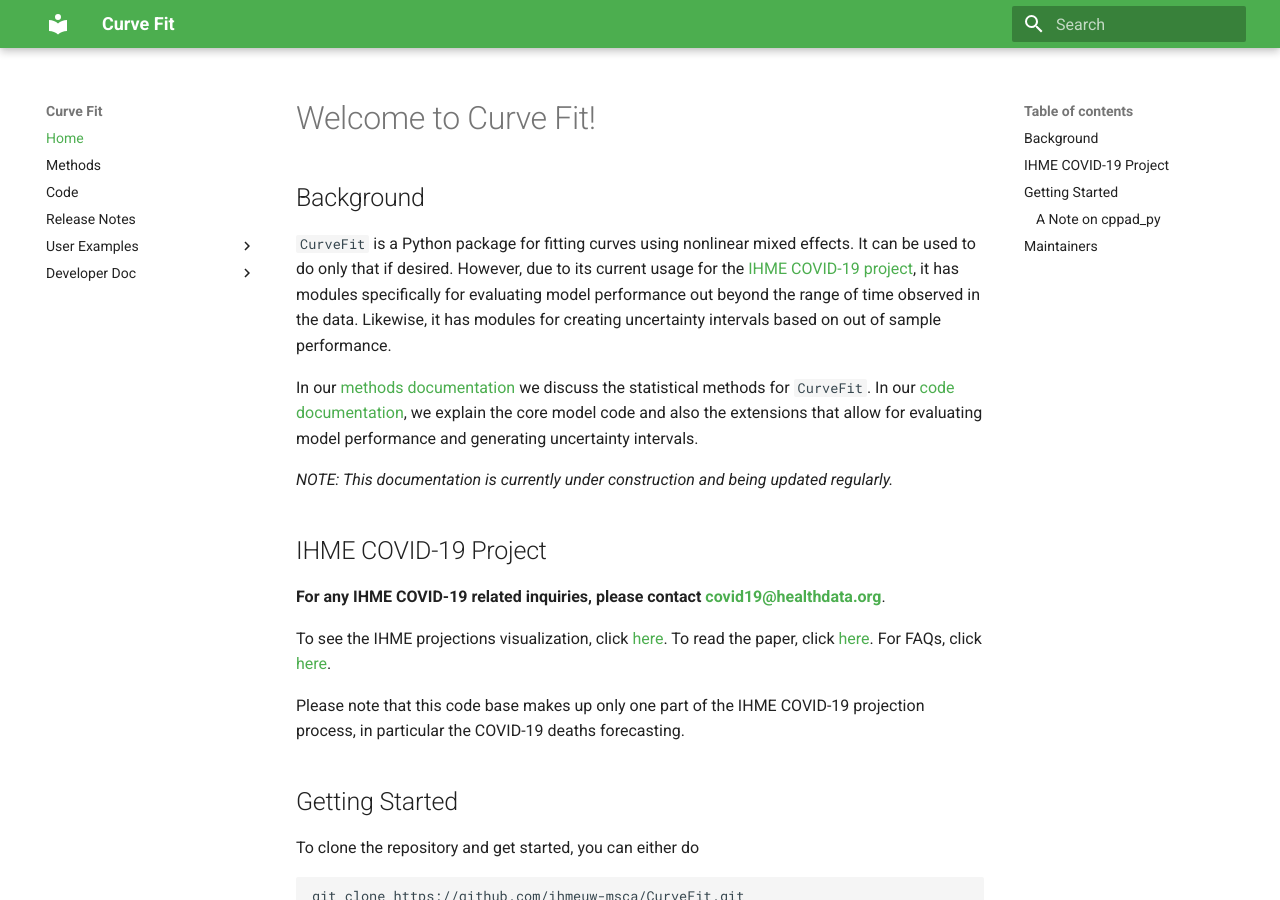
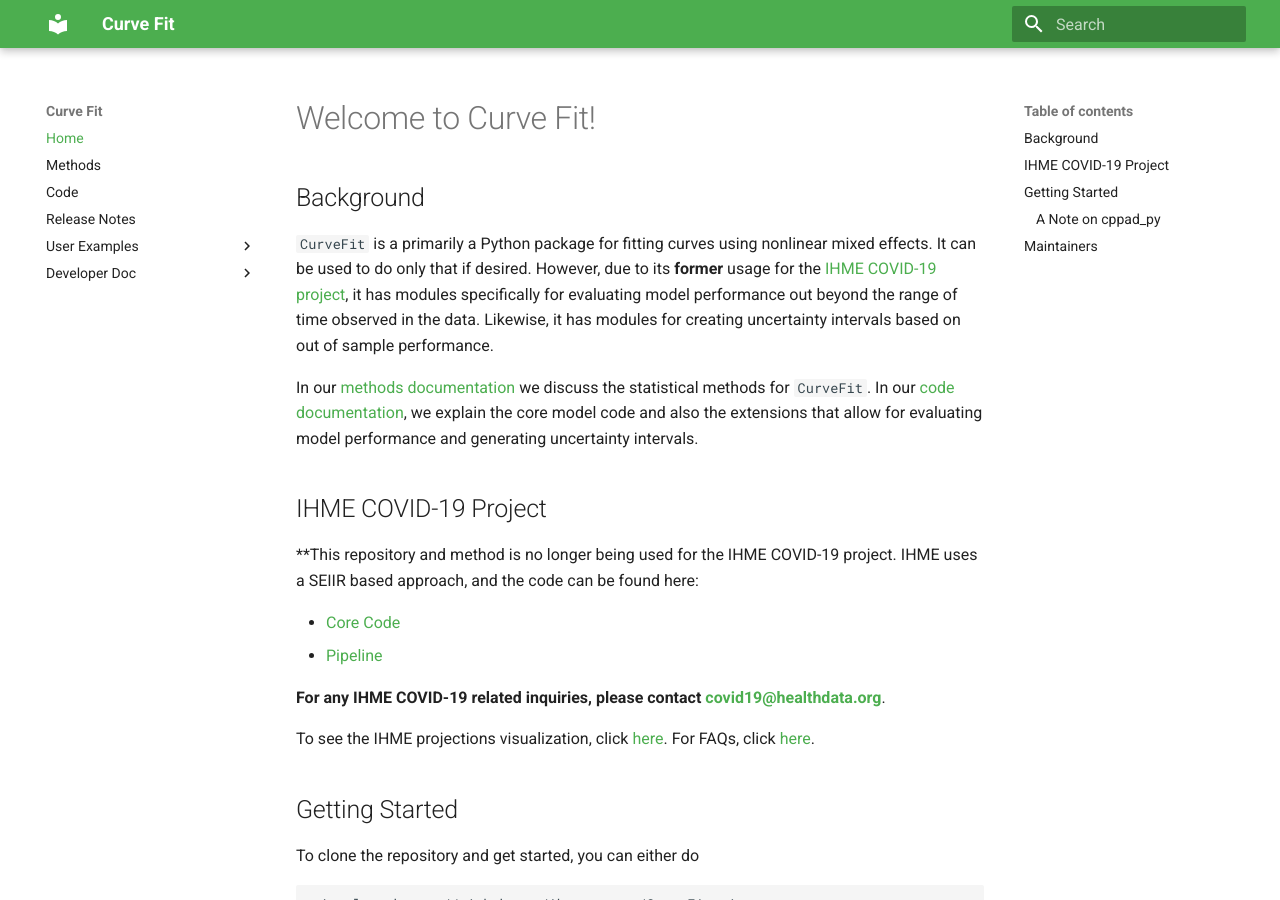
Before and after one commit to ihmeuw-msca/CurveFit, an MkDocs documentation site: the page built from docs/index.md, in a window 1280 px wide and 900 px high. Built offline with MkDocs 1.6.1 and Material for MkDocs 9.7.7, drawn with Linux system fonts in a browser that asks for light colours.

Commit message:
Updated docs.

```diff
--- a/docs/index.md
+++ b/docs/index.md
@@ -2,8 +2,9 @@
 
 ## Background
 
-`CurveFit` is a Python package for fitting curves using nonlinear mixed effects. It can be used to do only that if desired.
-However, due to its current usage for the [IHME COVID-19 project](https://covid19.healthdata.org/united-states-of-america),
+`CurveFit` is a primarily a Python package for fitting curves using nonlinear mixed effects.
+It can be used to do only that if desired. However, due to its **former** usage for the
+ [IHME COVID-19 project](https://covid19.healthdata.org/united-states-of-america),
  it has modules specifically for evaluating model performance out beyond the range of time observed in the data.
  Likewise, it has modules for creating uncertainty intervals based on out of sample performance.
 
@@ -11,19 +12,19 @@ In our [methods documentation](methods.md) we discuss the statistical methods fo
 In our [code documentation](code.md), we explain the core model code and also the extensions that allow for
 evaluating model performance and generating uncertainty intervals.
 
-*NOTE: This documentation is currently under construction and being updated regularly.*
+## IHME COVID-19 Project
 
-## IHME COVID-19 Project
+**This repository and method is no longer being used for the IHME COVID-19 project. IHME uses
+a SEIIR based approach, and the code can be found here:
+
+- [Core Code](https://github.com/ihmeuw/covid-model-seiir)
+- [Pipeline](https://github.com/ihmeuw/covid-model-seiir-pipeline)
 
 **For any IHME COVID-19 related inquiries, please contact
  [covid19@healthdata.org](mailto:covid19@healthdata.org)**.
 
 To see the IHME projections visualization, click [here](https://covid19.healthdata.org/united-states-of-america).
-To read the paper, click [here](https://www.medrxiv.org/content/10.1101/2020.03.27.20043752v1). For
-FAQs, click [here](http://www.healthdata.org/covid/faqs).
-
-Please note that this code base makes up only one part of the IHME COVID-19 projection process, in particular the
- COVID-19 deaths forecasting.
+For FAQs, click [here](http://www.healthdata.org/covid/faqs).
 
 ## Getting Started
 
```
Also changed, not shown: docs/updates.md (+2 -2 lines).
